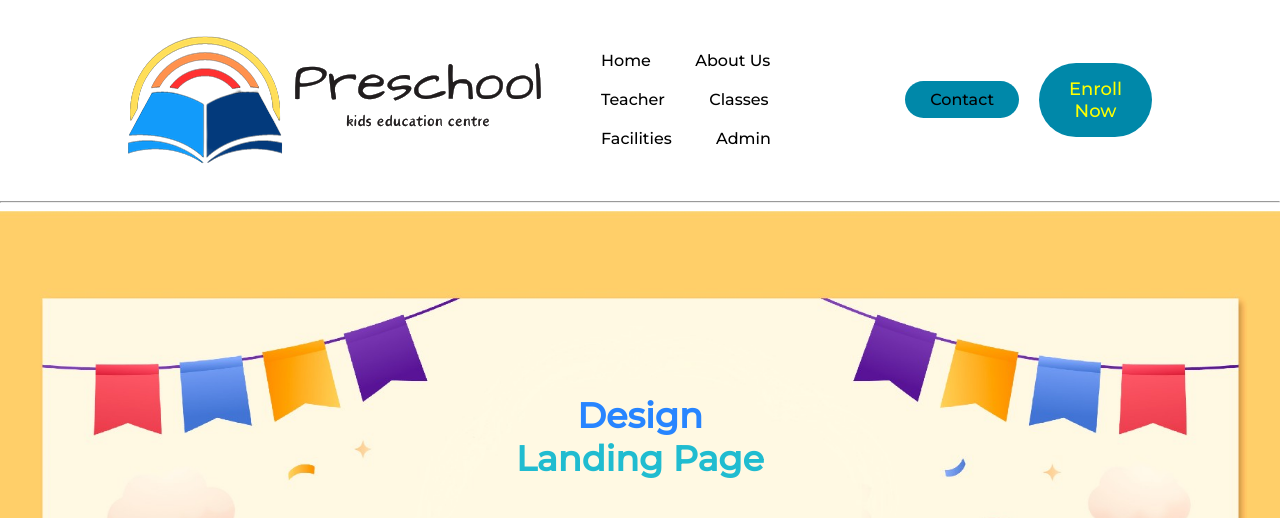
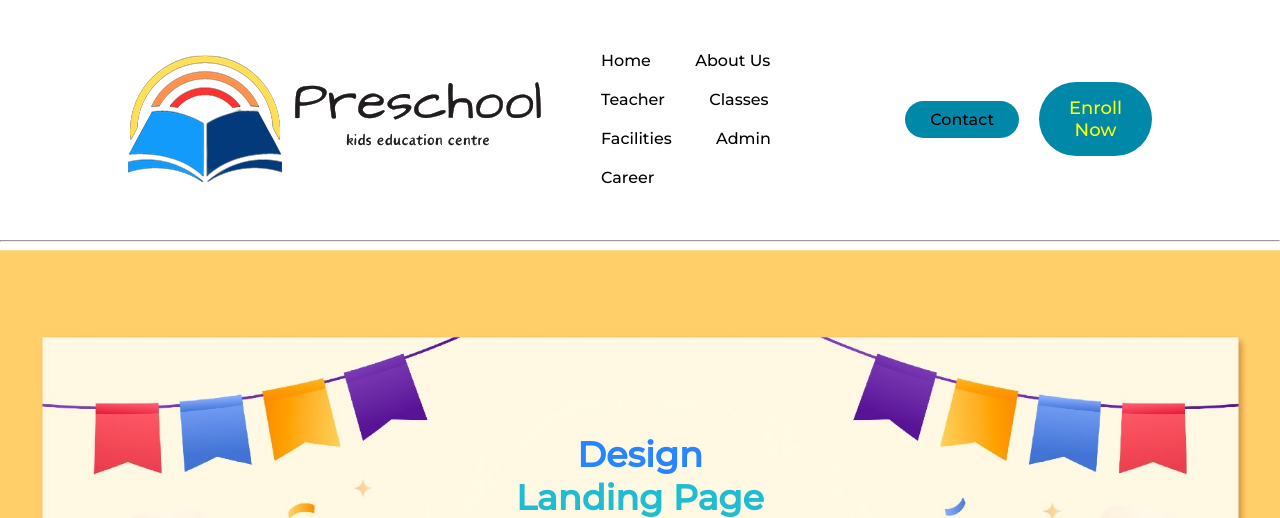
Before and after one commit to GohYongZhen/Groupproject, a PHP site: page /index.php in a window 1280 px wide. Shown: the top 518 px of the page. Run offline with PHP 8.4, Linux system fonts and the light colour scheme; data that the repository does not hold is empty; some libraries are stand-ins or nearby versions.

Commit message:
Add files via upload

```diff
--- a/Groupproject/header.php
+++ b/Groupproject/header.php
@@ -17,7 +17,8 @@
                 <li><a href="teacher.php">Teacher</a></li>
                 <li><a href="classes.php">Classes</a></li>
                 <li><a href="facilities.php">Facilities</a></li>
-                <li><a href="admin.php">Admin</a></li>
+                <li><a href="admin_login.php">Admin</a></li>
+                <li><a href="application.php">Career</a></li>
             </ul>
         </nav>
         <a href="contact.php"><button class="contact-button">Contact</button></a>
```
